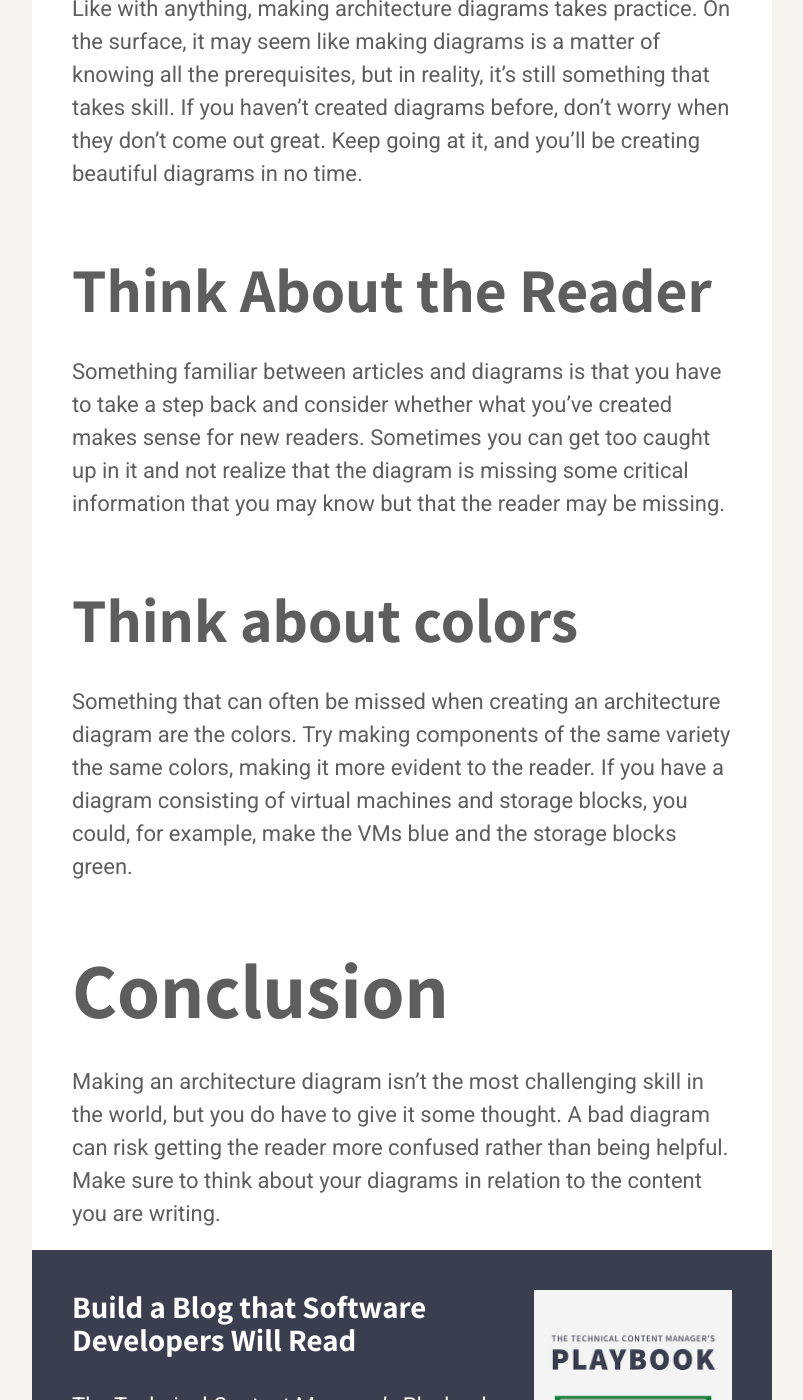
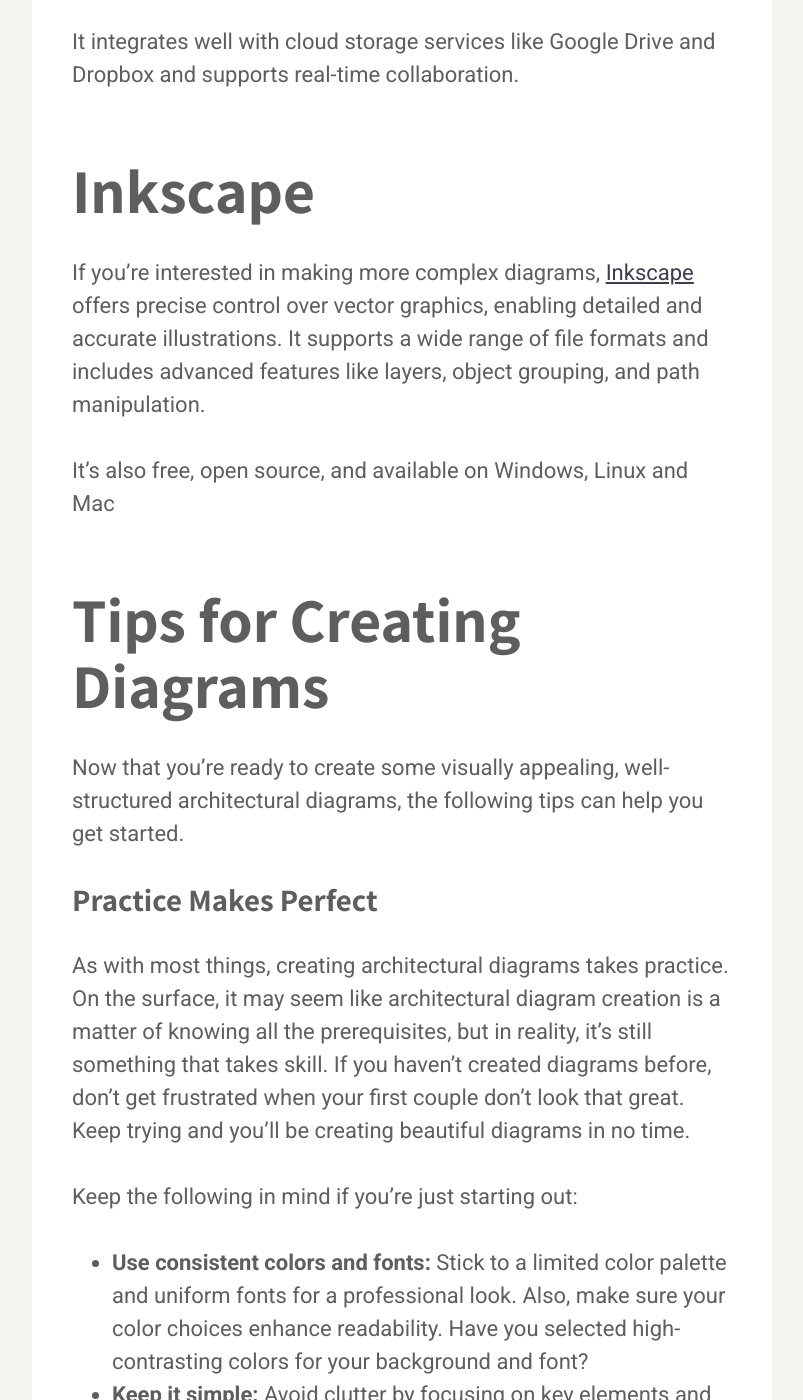
Before and after one commit to karllhughes/learn, a Jekyll site: the page built from _posts/2022-01-04-how-to-create-diagrams-for-technical-blog-posts.md, in a window 1280 px wide and 1400 px high, scrolled down 5258 px. Shown: the whole window, without its empty margins (238-1041 px from the left). Built offline with Jekyll 4.4.1, drawn with Linux system fonts in a browser that asks for light colours; a script that is not in the unit is left out; some of the changed text lies outside the part shown.

Commit message:
Update Posts “2022-01-04-how-to-create-diagrams-for-technical-blog-posts”

```diff
--- a/_posts/2022-01-04-how-to-create-diagrams-for-technical-blog-posts.md
+++ b/_posts/2022-01-04-how-to-create-diagrams-for-technical-blog-posts.md
@@ -1,68 +1,99 @@
 ---
 layout: post
 title: How to Create Diagrams for Technical Blog Posts
-description: Whether it be a diagram of how the different parts of an
-  application work together or an example of how an application flows, you can
-  typically get a lot across with a suitable diagram, compared to typing
-  everything out. In this article, we'll cover a bit more about what an
-  architecture diagram is, tools for creating them, and a few tips to help you
-  on your way.
+description: "Learn how to create effective architectural diagrams to enhance
+  your technical articles. Explore different tools, tips, and best practices to
+  help you visualize complex systems and improve reader comprehension. "
 categories: "processes "
 cta: Playbook
-author: kasper
-date: 2022-01-04T00:41:44.224Z
+author: Kirstin Spivey
+date: 2024-09-11T17:06:10.891Z
 img: /assets/posts/thisisengineering-raeng-yco98vqqlna-unsplash.jpg
 ---
-Writing a technical article consists of many different components. You have to research the topics you are writing about, at times create demo applications, and of course, you have to write the article. For some articles, you also have to create architecture diagrams. While not a necessity, an exemplary architecture diagram can help your readers understand the points of your article a lot better.
+Writing technical articles is a complex process consisting of different components. You have to research the topic, create demo applications, troubleshoot any issues, and then write the actual article.
 
-Whether it be a diagram of how the different parts of an application work together or an example of how an application flows, you can typically get a lot across with a suitable diagram, compared to typing everything out. In this article, we'll cover a bit more about what an architecture diagram is, tools for creating them, and a few tips to help you on your way.
+For some articles, it's also helpful to include an architectural diagram, which can help readers better understand system structure, data flow, or interactions between different systems or services.
 
-# What are Architecture Diagrams?
+In this article, we'll define what an architecture diagram is, explore different tools you can use to create them, and provide a few tips to help you get started.
 
-As stated in the introduction, architecture diagrams are a way to help your readers understand the points of your article. Many technical articles are tutorials, such as a quick step-by-step instruction list on how to get something running. An example of this could be a CRUD API built with PostgreSQL, NodeJS, and OpenFaas.
+## What Are Architecture Diagrams?
 
-That's a very specific example because it's taken from [this article](https://www.civo.com/learn/guide-to-build-a-crud-api-with-postgresl-and-node-js-with-openfaas). This article has an excellent diagram in the very beginning showing what is going to be created. You can see it here:
+An architectural diagram is a visual tool that shows how different parts of a system or application work together. It acts like a blueprint, mapping out connections between components like databases, servers, APIs, and user interfaces.
 
-![Architecture Diagram](https://civo-com-assets.ams3.digitaloceanspaces.com/content_images/514.blog.png?1576755297)
+For example, [this article](https://www.civo.com/learn/guide-to-build-a-crud-api-with-postgresl-and-node-js-with-openfaas) uses a diagram in the very beginning to visualize what's going to be created:
 
-Writing all the information for what this application includes would be possible. But, you will have to be very specific to get the point across in your writing, as well as when you build the architecture diagram. A good architecture diagram includes the most particular points needed to understand the application flow and arrows to guide the reader through the diagram. You don't need much more to make a proper diagram.
+![Architectural diagram courtesy of [Civo](https://www.civo.com/learn/guide-to-build-a-crud-api-with-postgresl-and-node-js-with-openfaas)](https://civo-com-assets.ams3.digitaloceanspaces.com/content_images/514.blog.png?1576755297)
 
-# Tools for Creating Architecture Diagrams
+While it would be possible to communicate the complexity of this architecture with words, the diagram communicates more clearly and efficiently.
 
-Now that you know what it means to create an architecture diagram, you also need to know _how_ you can make it. Luckily there are plenty of tools out there to help you with this. Here are just a few.
+Architectural diagrams can also [highlight dependencies, data flows, and the overall organization](https://earthly.dev/blog/nx-monorepos-guide/), making it easier to identify potential issues.
+
+## What Makes an Architectural Diagram Good
+
+A good architectural diagram effectively communicates the design and structure of a system and typically focuses on the following:
+
+* **Clarity and simplicity:** Use clear, straightforward symbols and labels to represent components. Additionally, make sure you use descriptive labels and annotations to clarify the function and purpose of each component.
+* **Consistent layout:** Arrange elements logically, with a consistent style and structure to make the diagram easy to follow.
+* **Key components:** Highlight all crucial elements, including their relationships and interactions.
+
+These elements ensure that the diagram is both informative and accessible, helping readers easily visualize complex concepts.
+
+## Tools for Creating Architecture Diagrams
+
+Now that you know more about the different components that make up a good architectural diagram, let's take a look at some tools you can use to create one.
 
 ## Google Drawings
 
 ![Google Drawings](https://i.imgur.com/OsqZHiL.png)
 
-Google Draw is a straightforward tool to use. It's easy and not very complex. This does mean that the diagrams you can create with this tool aren't going to be too advanced, but that's not to say that you should steer away from it. The times you will have to create diagrams beyond what Google Drawings is capable of will be very few.
+Like most things in the Google ecosystem, Google Drawings is easy to get started with. While it may not offer advanced features, its straightforward interface allows you to create basic, effective diagrams.
 
-If you are using a Chromium-based browser like Chrome or Edge, you can type `drawing.new` directly into the address bar, and you'll be opening a new drawing. This way, you can quickly try out what Google Drawings is capable of.
+Google Drawings works in every browser, but if you're using a Chromium-based browser like Chrome or Edge, you can type `drawing.new` directly into the address bar to open a new drawing.
 
 ## ExcaliDraw
 
 ![ExcaliDraw](https://i.imgur.com/bleKxOA.png)
 
-Sometimes you want something a bit different, something more resembling a quick sketch. This is where you may want to try out ExcaliDraw. ExcaliDraw allows you to create illustrations like what you draw on a whiteboard. Whether you use Google Drawings or ExcaliDraw mainly comes down to preference.
+Sometimes you want something a bit different that resembles a quick sketch. This is where you may want to try out ExcaliDraw. It lets you create illustrations that looks like what you'd draw on a whiteboard.
 
-To try it out, visit https://excalidraw.com/.
+Whether you use Google Drawings or ExcaliDraw mainly comes down to preference.
 
-# Tips for Creating Diagrams?
+## Draw.io
 
-Now you know more about creating an architecture diagram and how you can do so. Here are a few tips to think about when you make diagrams.
+[Draw.io](https://app.diagrams.net/) is a free and easy-to-use tool that offers a more extensive set of features than Google Drawings and is designed specifically for diagramming.
 
-## Practice makes Perfect
+It integrates well with cloud storage services like Google Drive and Dropbox and supports real-time collaboration.
 
-Like with anything, making architecture diagrams takes practice. On the surface, it may seem like making diagrams is a matter of knowing all the prerequisites, but in reality, it's still something that takes skill. If you haven't created diagrams before, don't worry when they don't come out great. Keep going at it, and you'll be creating beautiful diagrams in no time.
+## Inkscape
 
-## Think About the Reader
+If you're interested in making more complex diagrams, [Inkscape](https://inkscape.org/) offers precise control over vector graphics, enabling detailed and accurate illustrations. It supports a wide range of file formats and includes advanced features like layers, object grouping, and path manipulation.
 
-Something familiar between articles and diagrams is that you have to take a step back and consider whether what you've created makes sense for new readers. Sometimes you can get too caught up in it and not realize that the diagram is missing some critical information that you may know but that the reader may be missing.
+It's also free, open source, and available on Windows, Linux and Mac
 
-## Think about colors
+## Tips for Creating Diagrams
 
-Something that can often be missed when creating an architecture diagram are the colors. Try making components of the same variety the same colors, making it more evident to the reader. If you have a diagram consisting of virtual machines and storage blocks, you could, for example, make the VMs blue and the storage blocks green.
+Now that you're ready to create some visually appealing, well-structured architectural diagrams, the following tips can help you get started.
 
-# Conclusion
+### Practice Makes Perfect
 
-Making an architecture diagram isn't the most challenging skill in the world, but you do have to give it some thought. A bad diagram can risk getting the reader more confused rather than being helpful. Make sure to think about your diagrams in relation to the content you are writing.
+As with most things, creating architectural diagrams takes practice. On the surface, it may seem like architectural diagram creation is a matter of knowing all the prerequisites, but in reality, it's still something that takes skill. If you haven't created diagrams before, don't get frustrated when your first couple don't look that great. Keep trying and you'll be creating beautiful diagrams in no time.
+
+Keep the following in mind if you're just starting out:
+
+* **Use consistent colors and fonts:** Stick to a limited color palette and uniform fonts for a professional look. Also, make sure your color choices enhance readability. Have you selected high-contrasting colors for your background and font?
+* **Keep it simple:** Avoid clutter by focusing on key elements and removing unnecessary details.
+* **Utilize white space:** Give elements room to breathe to prevent the diagram from feeling crowded. Along with that, don't try to cram everything into the diagram, the content that goes along with the diagram can help fill in the gaps.
+* **Align elements (when possible):** Ensure that shapes and lines are neatly aligned for a clean, organized appearance. Don't forget to think about the position of elements and texts. Make sure that the text accompanying an element is close to it, and is not ambiguously placed.
+* **Use shapes:** Standard shapes and symbols such as arrows and squares can help provide clarity.
+* **Use visual hierarchy:** Highlight important components with size, color, or placement to guide the viewer's attention.
+* **Maintain proportions:** Keep element sizes proportional to their importance or relationship to avoid misleading representations.
+
+### Think about the Reader
+
+Of all the tips in this article, this is probably the most important one: Don't forget who you're creating your diagram for. Is it a beginner? Make sure you're content is as simple as possible. Does your reader have years of experience? Then using more complex terminology/visuals is probably okay.
+
+It's easy to get caught up in your diagram and forget critical information. Take a step back (maybe even a few hours or days away) and come back and review your content through the eyes of your reader. Sometimes a little break and a reminder of who your audience is, is all you need to take your diagram from good to great.
+
+## Conclusion
+
+Making an architecture diagram isn't the most difficult task, but it does require practice and some thoughtful planning. A poorly designed diagram can confuse readers instead of clarifying your points. To avoid this, always consider how your diagram aligns with the content your presenting. Thoughtful design can turn a good architectural diagram into a great one.
```
